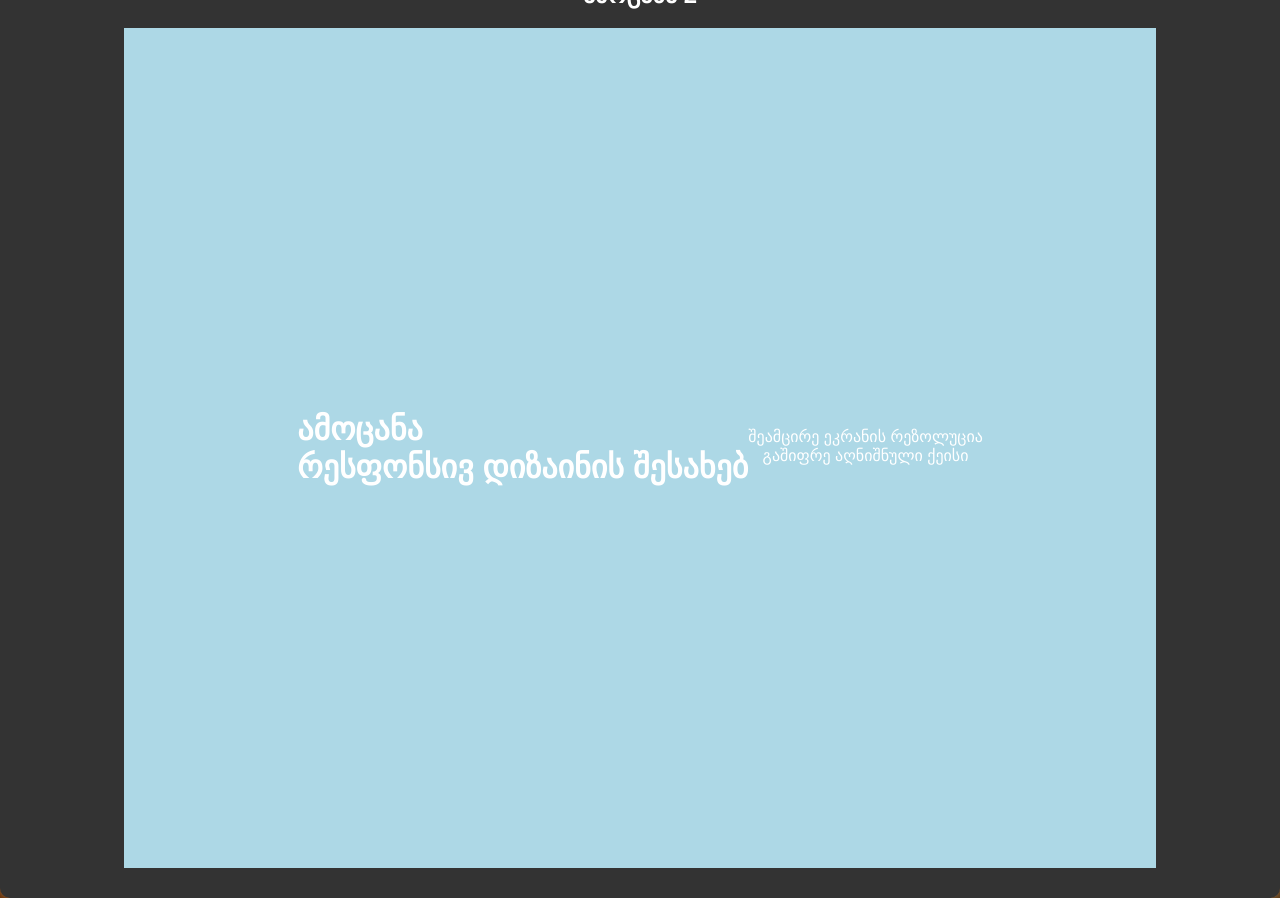
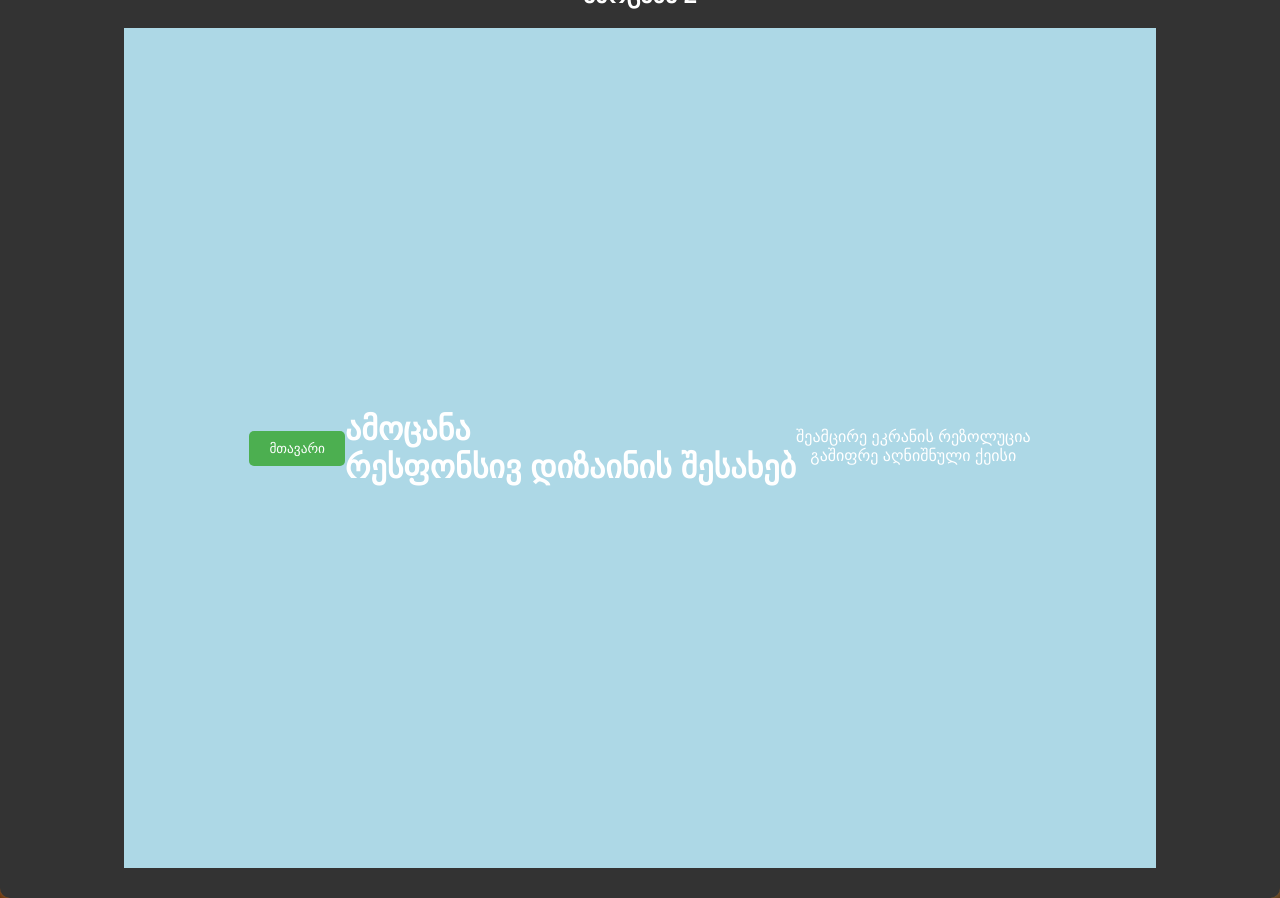
Before and after one commit to BekaBitarashvili/CODEMAMA_Exercise, a Flask app: page /task2 in a window 1280 px wide. Run offline with Flask 3, Linux system fonts and the light colour scheme.

Commit message:
button changes

```diff
--- a/templates/task2.html
+++ b/templates/task2.html
@@ -6,10 +6,10 @@
     <title>Task 2</title>
     <link rel="stylesheet" href="../static/styles.css">
 </head>
-<body>
 <form action="/" method="GET">
     <button type="submit" style="padding: 10px 20px; background-color: #4CAF50; color: white">მთავარი</button>
 </form>
+<body>
 <!--<div class="container">-->
 <div class="task">
     <h2>ამოცანა 2</h2>
@@ -29,6 +29,9 @@
         }
     </style>
     <div class="container">
+        <form action="/" method="GET">
+            <button type="submit" style="padding: 10px 20px; background-color: #4CAF50; color: white">მთავარი</button>
+        </form>
         <h1>ამოცანა<br> რესფონსივ დიზაინის შესახებ</h1>
         <p>შეამცირე ეკრანის რეზოლუცია<br> გაშიფრე აღნიშნული ქეისი</p>
     </div>
```
